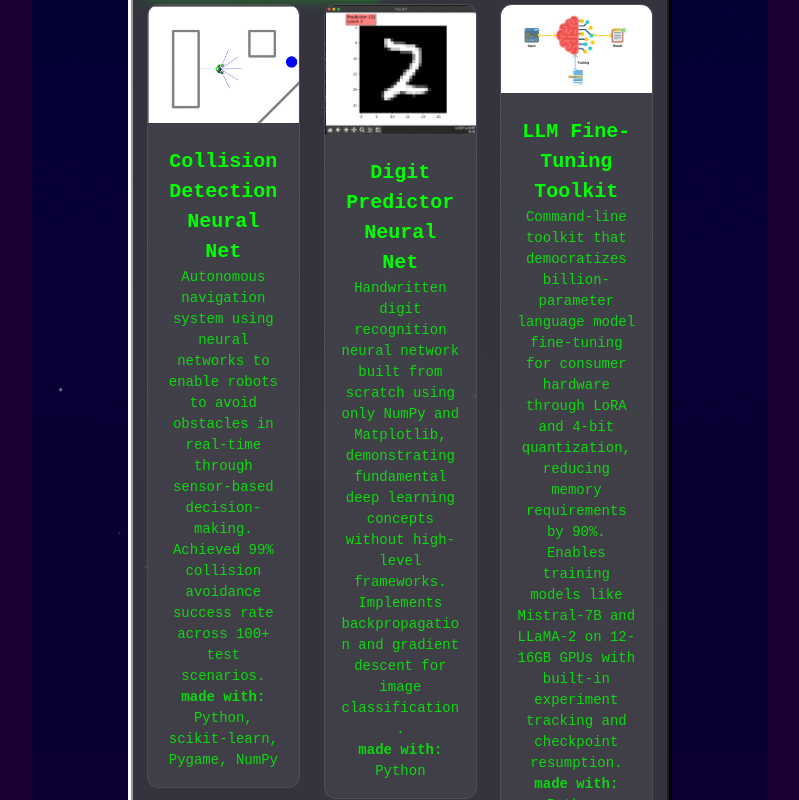
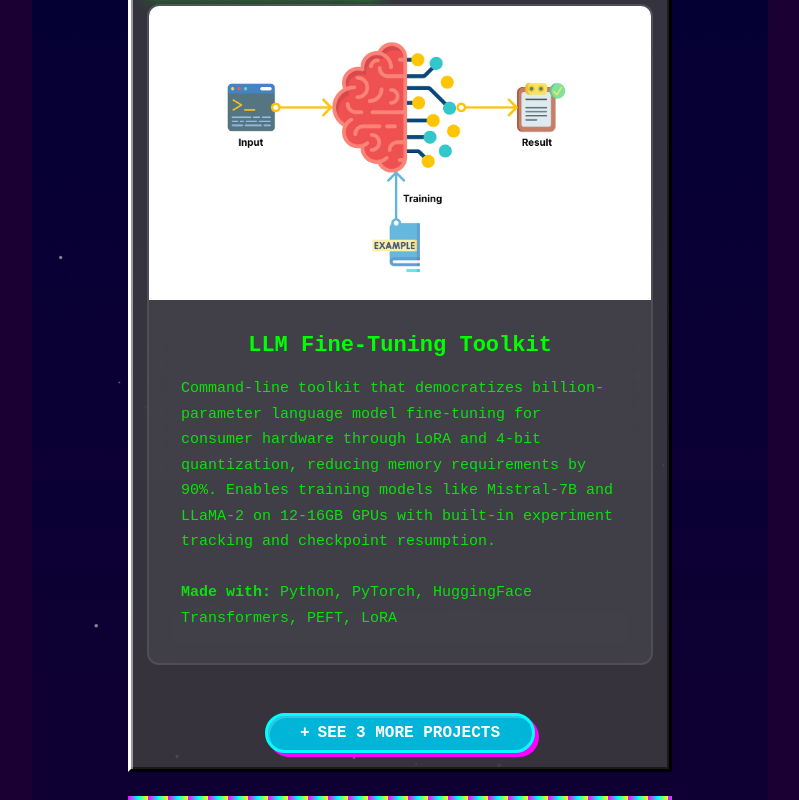
Before and after one commit to akumar23/aryankumar.io, a Next.js app: page /projects in a window 1280 px wide. Shown: the part 400-1200 px from the top of the page, without its empty margins (240-1039 px from the left). Built offline with nearby package versions, Linux system fonts and the light colour scheme.

Commit message:
updated page information

```diff
--- a/components/grid-item.js
+++ b/components/grid-item.js
@@ -5,6 +5,99 @@
 import { useState, useRef } from 'react'
 
 const MotionBox = motion(Box)
+
+export const FeaturedGridItem = ({ children, id, title, thumbnail }) => {
+  const cardBg = useColorModeValue('whiteAlpha.700', 'whiteAlpha.100')
+  const borderColor = useColorModeValue('whiteAlpha.300', 'whiteAlpha.200')
+  const prefersReducedMotion = useReducedMotion()
+
+  const cardRef = useRef(null)
+  const [mousePosition, setMousePosition] = useState({ x: 0, y: 0 })
+  const [isHovered, setIsHovered] = useState(false)
+  const spotlightColor = '#88ccca'
+  const spotlightOpacity = 0.2
+
+  const handleMouseMove = (e) => {
+    if (!cardRef.current) return
+    const rect = cardRef.current.getBoundingClientRect()
+    setMousePosition({
+      x: e.clientX - rect.left,
+      y: e.clientY - rect.top
+    })
+  }
+
+  return (
+    <MotionBox
+      w="100%"
+      maxW="600px"
+      mx="auto"
+      textAlign="center"
+      whileHover={prefersReducedMotion ? {} : { y: -8, scale: 1.01 }}
+      whileTap={prefersReducedMotion ? {} : { scale: 0.99 }}
+      transition={{ type: 'spring', stiffness: 300, damping: 20 }}
+      style={{ willChange: 'transform' }}
+    >
+      <LinkBox
+        ref={cardRef}
+        cursor="pointer"
+        bg={cardBg}
+        borderRadius="xl"
+        overflow="hidden"
+        border="2px solid"
+        borderColor={borderColor}
+        css={{ backdropFilter: 'blur(10px)' }}
+        _hover={{
+          boxShadow: '0 25px 50px rgba(0,0,0,0.2)',
+          borderColor: 'grassTeal'
+        }}
+        transition="all 0.3s ease"
+        position="relative"
+        onMouseMove={handleMouseMove}
+        onMouseEnter={() => setIsHovered(true)}
+        onMouseLeave={() => setIsHovered(false)}
+      >
+        <Box
+          position="absolute"
+          top={0}
+          left={0}
+          right={0}
+          bottom={0}
+          borderRadius="xl"
+          pointerEvents="none"
+          opacity={isHovered && !prefersReducedMotion ? 1 : 0}
+          transition="opacity 0.3s ease"
+          background={
+            isHovered
+              ? `radial-gradient(450px circle at ${mousePosition.x}px ${mousePosition.y}px, ${spotlightColor}${Math.round(spotlightOpacity * 255).toString(16).padStart(2, '0')}, transparent 70%)`
+              : 'transparent'
+          }
+          zIndex={1}
+        />
+
+        <Box overflow="hidden" position="relative" zIndex={0}>
+          <Image
+            src={thumbnail}
+            alt={title}
+            className="grid-item-thumbnail"
+            placeholder="blur"
+            height={400}
+            width={600}
+            sizes="(max-width: 768px) 100vw, 600px"
+            style={{ transition: 'transform 0.4s ease', objectFit: 'cover' }}
+          />
+        </Box>
+        <Box p={8} position="relative" zIndex={2}>
+          <LinkOverlay as={NextLink} href={`${id}`} scroll={false}>
+            <Text fontSize={22} fontWeight="bold" lineHeight="1.3">
+              {title}
+            </Text>
+          </LinkOverlay>
+          <Text fontSize={15} opacity={0.85} mt={4} lineHeight="1.7" textAlign="left">{children}</Text>
+        </Box>
+      </LinkBox>
+    </MotionBox>
+  )
+}
 
 export const GridItem = ({ children, id, title, thumbnail }) => {
   const cardBg = useColorModeValue('whiteAlpha.700', 'whiteAlpha.100')
@@ -86,13 +179,13 @@
             style={{ transition: 'transform 0.4s ease' }}
           />
         </Box>
-        <Box p={4} position="relative" zIndex={2}>
+        <Box p={6} position="relative" zIndex={2}>
           <LinkOverlay as={NextLink} href={`${id}`} scroll={false}>
-            <Text mt={2} fontSize={20} fontWeight="semibold">
+            <Text mt={2} fontSize={18} fontWeight="semibold" lineHeight="1.3">
               {title}
             </Text>
           </LinkOverlay>
-          <Text fontSize={14} opacity={0.8}>{children}</Text>
+          <Text fontSize={14} opacity={0.8} mt={3} lineHeight="1.6">{children}</Text>
         </Box>
       </LinkBox>
     </MotionBox>
--- a/pages/index.js
+++ b/pages/index.js
@@ -89,11 +89,8 @@
                   />
                 </NeonGlowText>
               </Heading>
-              <Text fontSize="md" mb={2}>
+              <Text fontSize="md">
                 <BlinkingText>★</BlinkingText> B.S in Software Engineering from San Jose State University
-              </Text>
-              <Text fontSize="md">
-                <BlinkingText>★</BlinkingText> Masters in CS from Arizona State University <NewBadge />
               </Text>
             </Box>
             <Box
--- a/pages/projects.js
+++ b/pages/projects.js
@@ -1,15 +1,18 @@
+import { useState } from 'react'
 import {
   Container,
   Heading,
   SimpleGrid,
   Box,
+  Button,
+  Collapse,
   useColorModeValue,
   chakra,
   shouldForwardProp
 } from '@chakra-ui/react'
 
-import { GridItem } from '../components/grid-item'
-import {motion} from 'framer-motion'
+import { GridItem, FeaturedGridItem } from '../components/grid-item'
+import { motion, AnimatePresence } from 'framer-motion'
 import StarfieldBackground from '../components/starfield-bg'
 import {
   WelcomeBanner,
@@ -49,11 +52,48 @@
   </StyledDiv>
 )
 
-const Projects = () => (
+const SeeMoreButton = ({ isExpanded, onClick, count }) => {
+  const buttonBg = useColorModeValue('purple.500', 'cyan.500')
+  const buttonHoverBg = useColorModeValue('purple.600', 'cyan.600')
+
+  return (
+    <Button
+      onClick={onClick}
+      bg={buttonBg}
+      color="white"
+      size="md"
+      mt={6}
+      px={8}
+      borderRadius="full"
+      _hover={{ bg: buttonHoverBg, transform: 'scale(1.05)' }}
+      transition="all 0.2s"
+      leftIcon={isExpanded ? null : <span>+</span>}
+    >
+      {isExpanded ? 'Show Less' : `See ${count} More Project${count > 1 ? 's' : ''}`}
+    </Button>
+  )
+}
+
+const Projects = () => {
+  const [expandedSections, setExpandedSections] = useState({
+    ai: false,
+    fullstack: false,
+    python: false,
+    java: false
+  })
+
+  const toggleSection = (section) => {
+    setExpandedSections(prev => ({
+      ...prev,
+      [section]: !prev[section]
+    }))
+  }
+
+  return (
     <>
       <StarfieldBackground />
       <Container position="relative" zIndex={1}>
-      <WelcomeBanner title="🚀 MY AWESOME PROJECTS 🚀" />
+        <WelcomeBanner title="MY AWESOME PROJECTS" />
 
         <BeveledContainer
           mb={6}
@@ -66,6 +106,7 @@
 
         <AnimatedDivider />
 
+        {/* AI Projects Section */}
         <BeveledContainer mb={6}>
           <Heading as="h3" variant="section-title">
             <NeonGlowText color={useColorModeValue('#FF1493', '#00FF00')}>
@@ -73,45 +114,54 @@
             </NeonGlowText>
           </Heading>
 
-      <SimpleGrid columns={[1, 1, 3]} gap={6}>
+          <Section>
+            <FeaturedGridItem id="https://github.com/akumar23/hf-model-train" title="LLM Fine-Tuning Toolkit" thumbnail={thumbTrain}>
+              Command-line toolkit that democratizes billion-parameter language model fine-tuning for consumer hardware through LoRA and 4-bit quantization, reducing memory requirements by 90%. Enables training models like Mistral-7B and LLaMA-2 on 12-16GB GPUs with built-in experiment tracking and checkpoint resumption.
+              <br /><br />
+              <b>Made with:</b> Python, PyTorch, HuggingFace Transformers, PEFT, LoRA
+            </FeaturedGridItem>
+          </Section>
 
-        <Section>
+          <Collapse in={expandedSections.ai} animateOpacity>
+            <SimpleGrid columns={[1, 1, 2]} gap={6} mt={6}>
+              <Section delay={0.1}>
                 <GridItem id="https://github.com/akumar23/Collision-Detection-Neural-Net" title="Collision Detection Neural Net" thumbnail={thumbRobot}>
                   Autonomous navigation system using neural networks to enable robots to avoid obstacles in real-time through sensor-based decision-making. Achieved 99% collision avoidance success rate across 100+ test scenarios.
-            <br></br>
-            <b>made with:</b> Python, scikit-learn, Pygame, NumPy
+                  <br /><br />
+                  <b>Made with:</b> Python, scikit-learn, Pygame, NumPy
                 </GridItem>
               </Section>
 
-        <Section>
+              <Section delay={0.2}>
                 <GridItem id="https://github.com/akumar23/digit-predictor-neural-net" title="Digit Predictor Neural Net" thumbnail={thumbDigit}>
-            Handwritten digit recognition neural network built from scratch using only NumPy and Matplotlib, demonstrating fundamental deep learning concepts without high-level frameworks. Implements backpropagation and gradient descent for image classification.
-            <br></br>
-            <b>made with:</b> Python
+                  Handwritten digit recognition neural network built from scratch using only NumPy and Matplotlib, demonstrating fundamental deep learning concepts without high-level frameworks.
+                  <br /><br />
+                  <b>Made with:</b> Python, NumPy, Matplotlib
                 </GridItem>
               </Section>
 
-        <Section>
-          <GridItem id="https://github.com/akumar23/hf-model-train" title="LLM Fine-Tuning Toolkit" thumbnail={thumbTrain}>
-            Command-line toolkit that democratizes billion-parameter language model fine-tuning for consumer hardware through LoRA and 4-bit quantization, reducing memory requirements by 90%. Enables training models like Mistral-7B and LLaMA-2 on 12-16GB GPUs with built-in experiment tracking and checkpoint resumption.
-            <br></br>
-            <b>made with:</b> Python, PyTorch, HuggingFace Transformers, PEFT, LoRA
+              <Section delay={0.3}>
+                <GridItem id="https://huggingface.co/akumar23/mental-falcon-7b" title="Mental Falcon 7b" thumbnail={thumbFlacon}>
+                  Fine-tuned 7-billion parameter language model specialized for mental health support and wellness conversations. Built on Falcon-7B architecture and optimized using parameter-efficient fine-tuning techniques.
+                  <br /><br />
+                  <b>Made with:</b> Python, HuggingFace, PEFT
                 </GridItem>
               </Section>
+            </SimpleGrid>
+          </Collapse>
 
-        <Section>
-          <GridItem id="https://huggingface.co/akumar23/mental-falcon-7b" title="Mental Falcon 7b" thumbnail={thumbFlacon}>
-            Fine-tuned 7-billion parameter language model specialized for mental health support and wellness conversations. Built on Falcon-7B architecture and optimized using parameter-efficient fine-tuning techniques.
-            <br></br>
-            <b>made with:</b> Python
-          </GridItem>
-        </Section>
-
-      </SimpleGrid>
+          <Box textAlign="center">
+            <SeeMoreButton
+              isExpanded={expandedSections.ai}
+              onClick={() => toggleSection('ai')}
+              count={3}
+            />
+          </Box>
         </BeveledContainer>
 
         <AnimatedDivider />
 
+        {/* Full Stack Projects Section */}
         <BeveledContainer mb={6}>
           <Heading as="h3" variant="section-title">
             <NeonGlowText color={useColorModeValue('#0000FF', '#FFFF00')}>
@@ -119,28 +169,38 @@
             </NeonGlowText>
           </Heading>
 
-      <SimpleGrid columns={[1, 1, 3]} gap={6}>
           <Section>
-          <GridItem id="https://comic-ranker.vercel.app/" title="Character Rank (work in progress)" thumbnail={thumbRank}>
+            <FeaturedGridItem id="https://comic-ranker.vercel.app/" title="Character Rank" thumbnail={thumbRank}>
               Interactive ranking platform where users vote on their favorite characters through an Elo-based ranking system with real-time updates. Features 3D character visualization using Three.js and serverless backend architecture with type-safe tRPC APIs.
-            <br></br>
-            <b>made with:</b> node/next.js, TypeScript, TRPC, Tailwind CSS, three.js and firestore
+              <br /><br />
+              <b>Made with:</b> Next.js, TypeScript, tRPC, Tailwind CSS, Three.js, Firestore
+            </FeaturedGridItem>
+          </Section>
+
+          <Collapse in={expandedSections.fullstack} animateOpacity>
+            <SimpleGrid columns={[1, 1, 1]} gap={6} mt={6} maxW="600px" mx="auto">
+              <Section delay={0.1}>
+                <GridItem id="https://fireblog-gray.vercel.app/" title="Fireblog" thumbnail={thumbBlog}>
+                  Full-stack blogging platform with Google OAuth authentication enabling users to discover, read, and publish articles. Features real-time data synchronization, rich text editing, and responsive design.
+                  <br /><br />
+                  <b>Made with:</b> Next.js, JavaScript, Tailwind CSS, Firestore
                 </GridItem>
               </Section>
+            </SimpleGrid>
+          </Collapse>
 
-        <Section>
-          <GridItem id="https://fireblog-gray.vercel.app/" title="Fireblog" thumbnail={thumbBlog}>
-            Full-stack blogging platform with Google OAuth authentication enabling users to discover, read, and publish articles. Features real-time data synchronization, rich text editing, and responsive design for seamless content creation.
-            <br></br>
-            <b>made with:</b> node/next.js, JavaScript, Tailwind CSS and firestore
-          </GridItem>
-        </Section>
-
-      </SimpleGrid>
+          <Box textAlign="center">
+            <SeeMoreButton
+              isExpanded={expandedSections.fullstack}
+              onClick={() => toggleSection('fullstack')}
+              count={1}
+            />
+          </Box>
         </BeveledContainer>
 
         <AnimatedDivider />
 
+        {/* Python Projects Section */}
         <BeveledContainer mb={6}>
           <Heading as="h3" variant="section-title">
             <NeonGlowText color={useColorModeValue('#FF00FF', '#00FFFF')}>
@@ -148,37 +208,46 @@
             </NeonGlowText>
           </Heading>
 
-      <SimpleGrid columns={[1, 1, 3]} gap={6}>
+          <Section>
+            <FeaturedGridItem id="https://github.com/akumar23/HAL-AI-AdvisorBot" title="HAL - AI Academic Advisor" thumbnail={thumbHal}>
+              AI-powered academic advising chatbot designed to help San Jose State University students navigate course selection, degree requirements, and academic planning. Provides instant, personalized guidance through natural language conversations.
+              <br /><br />
+              <b>Made with:</b> Python, Flask, JavaScript, CSS, HTML
+            </FeaturedGridItem>
+          </Section>
 
-        <Section>
-          <GridItem id="https://github.com/akumar23/HAL-AI-AdvisorBot" title="Hal" thumbnail={thumbHal}>
-            AI-powered academic advising chatbot designed to help San Jose State University students navigate course selection, degree requirements, and academic planning. Provides instant, personalized guidance through natural language conversations.
-            <br></br>
-            <b>made with:</b> Python, Flask, JavaScript, CSS and HTML
+          <Collapse in={expandedSections.python} animateOpacity>
+            <SimpleGrid columns={[1, 1, 2]} gap={6} mt={6}>
+              <Section delay={0.1}>
+                <GridItem id="https://github.com/akumar23/SnakeGame" title="Snake Game" thumbnail={thumbSnake}>
+                  Browser-based Snake game with user authentication, persistent high score tracking, and real-time leaderboards. Combines classic arcade gameplay with modern full-stack architecture.
+                  <br /><br />
+                  <b>Made with:</b> Python, Flask, JavaScript, MySQL
                 </GridItem>
               </Section>
 
-        <Section>
-          <GridItem id="https://github.com/akumar23/SnakeGame" title="Snake Game" thumbnail={thumbSnake}>
-            Browser-based Snake game with user authentication, persistent high score tracking, and real-time leaderboards. Combines classic arcade gameplay with modern full-stack architecture for competitive multiplayer experience.
-            <br></br>
-            <b>made with:</b> Python, JavaScript, Flask, mySQL, CSS and HTML
+              <Section delay={0.2}>
+                <GridItem id="https://github.com/akumar23/django-rest" title="Django REST API" thumbnail={thumbRest}>
+                  RESTful API framework demonstrating enterprise-grade backend architecture with Django, featuring CRUD operations, authentication, and database modeling.
+                  <br /><br />
+                  <b>Made with:</b> Python, Django, REST Framework
                 </GridItem>
               </Section>
+            </SimpleGrid>
+          </Collapse>
 
-        <Section>
-          <GridItem id="https://github.com/akumar23/django-rest" title="Django Rest API (work in progress)" thumbnail={thumbRest}>
-            RESTful API framework demonstrating enterprise-grade backend architecture with Django, featuring CRUD operations, authentication, and database modeling. Showcases best practices for scalable API design and documentation.
-            <br></br>
-            <b>made with:</b> Python, Django, Rest API
-          </GridItem>
-        </Section>
-
-      </SimpleGrid>
+          <Box textAlign="center">
+            <SeeMoreButton
+              isExpanded={expandedSections.python}
+              onClick={() => toggleSection('python')}
+              count={2}
+            />
+          </Box>
         </BeveledContainer>
 
         <AnimatedDivider />
 
+        {/* Java Projects Section */}
         <BeveledContainer mb={6}>
           <Heading as="h3" variant="section-title">
             <NeonGlowText color={useColorModeValue('#FF1493', '#00FF00')}>
@@ -186,29 +255,39 @@
             </NeonGlowText>
           </Heading>
 
-      <SimpleGrid columns={[1, 1, 3]} gap={6}>
           <Section>
-          <GridItem id="https://github.com/jawnhoang/FastPages" title="Fast Pages" thumbnail={thumbFast}>
+            <FeaturedGridItem id="https://github.com/jawnhoang/FastPages" title="Fast Pages" thumbnail={thumbFast}>
               Cloud-native library management system built with Spring Boot and deployed on AWS infrastructure. Features containerized deployment with Docker, RDS database integration, and responsive web interface for catalog management and user transactions.
-            <br></br>
-            <b>made with:</b> Java, Springboot, AWS, Docker, RDS, mySQL, CSS (bootstrap), HTML
+              <br /><br />
+              <b>Made with:</b> Java, Spring Boot, AWS, Docker, RDS, MySQL
+            </FeaturedGridItem>
+          </Section>
+
+          <Collapse in={expandedSections.java} animateOpacity>
+            <SimpleGrid columns={[1, 1, 1]} gap={6} mt={6} maxW="600px" mx="auto">
+              <Section delay={0.1}>
+                <GridItem id="https://github.com/akumar23/automated-AI-app-testing" title="AI App Testing Framework" thumbnail={thumbTest}>
+                  Automated testing framework for Android AI chat applications using emulator-based UI testing and validation. Streamlines quality assurance by programmatically simulating user interactions.
+                  <br /><br />
+                  <b>Made with:</b> Java, Android Emulator
                 </GridItem>
               </Section>
+            </SimpleGrid>
+          </Collapse>
 
-        <Section>
-          <GridItem id="https://github.com/akumar23/automated-AI-app-testing" title="AI App Testing" thumbnail={thumbTest}>
-            Automated testing framework for Android AI chat applications using emulator-based UI testing and validation. Streamlines quality assurance by programmatically simulating user interactions and verifying conversational AI responses.
-            <br></br>
-            <b>made with:</b> Java, Android Emulator
-          </GridItem>
-        </Section>
-
-      </SimpleGrid>
+          <Box textAlign="center">
+            <SeeMoreButton
+              isExpanded={expandedSections.java}
+              onClick={() => toggleSection('java')}
+              count={1}
+            />
+          </Box>
         </BeveledContainer>
 
         <BestViewedBadge />
       </Container>
     </>
   )
+}
 export default Projects
 export {getServerSideProps} from '../components/chakra'
```
Lines whose indentation alone changed are shown as unchanged.
